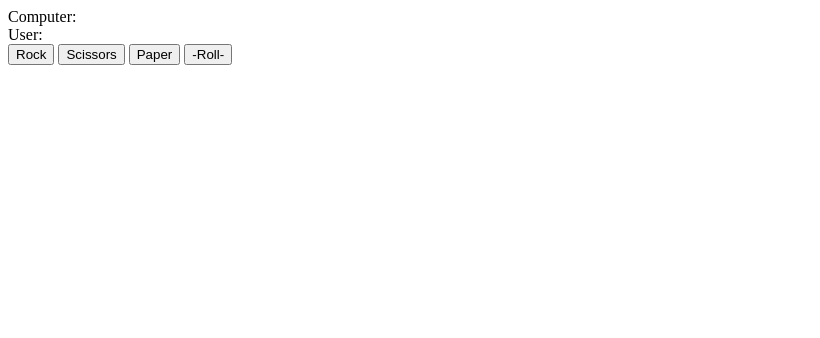
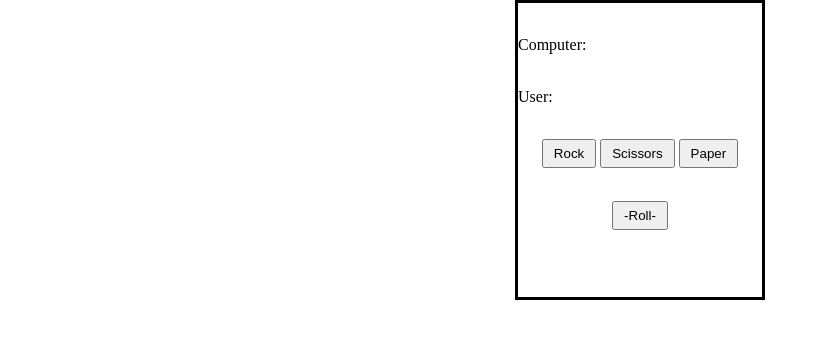
Before and after one commit to cmcwil0/RockPaperScissors, a plain HTML site: page index.html in a window 1280 px wide. Shown: the whole page, without its empty margins (0-820 px from the left). Drawn offline with Linux system fonts and the light colour scheme.

Commit message:
cleaned up css

```diff
--- a/index.html
+++ b/index.html
@@ -3,17 +3,21 @@
 <head>
     <meta charset="UTF-8">
     <meta name="viewport" content="width=device-width, initial-scale=1.0">
+    <link rel="stylesheet" href="styles.css">
     <title>Rock Paper Scissors</title>
 </head>
 <body>
+    <div class="gameContainer">
         <div class="computerLabel">Computer:</div>
         <div class="userLabel">User:</div>
-
+        <div class="selectorButtons">
             <button class="rockButton">Rock</button>
             <button class="scissorsButton">Scissors</button>
             <button class="paperButton">Paper</button>
+        </div>
         <button class="rollButton">-Roll-</button>
         <div class="outputLabel"></div>
+    </div>
 
 
     <script src="script.js"></script>
--- /dev/null
+++ b/styles.css
@@ -0,0 +1,29 @@
+* {
+	margin: 0;
+	padding: 0;
+	box-sizing: border-box;
+}
+
+body {
+    display: flex;
+    justify-content: center;
+}
+
+.gameContainer {
+    display: flex;
+    flex-direction: column;
+    justify-content: space-evenly;
+    align-items: center;
+    border-style: solid;
+    width: 250px;
+    height: 300px;
+}
+
+button {
+    width: fit-content;
+    padding: 5px 10px;
+}
+
+.computerLabel, .userLabel {
+    align-self: flex-start;
+}
```
Lines whose indentation alone changed are shown as unchanged.
